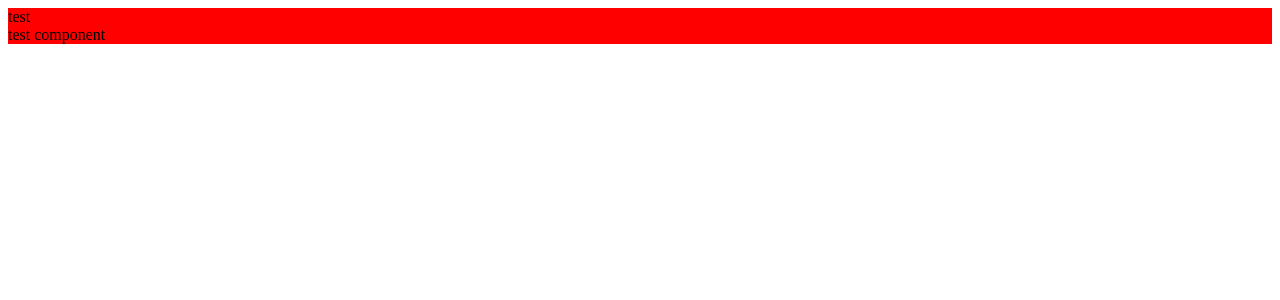
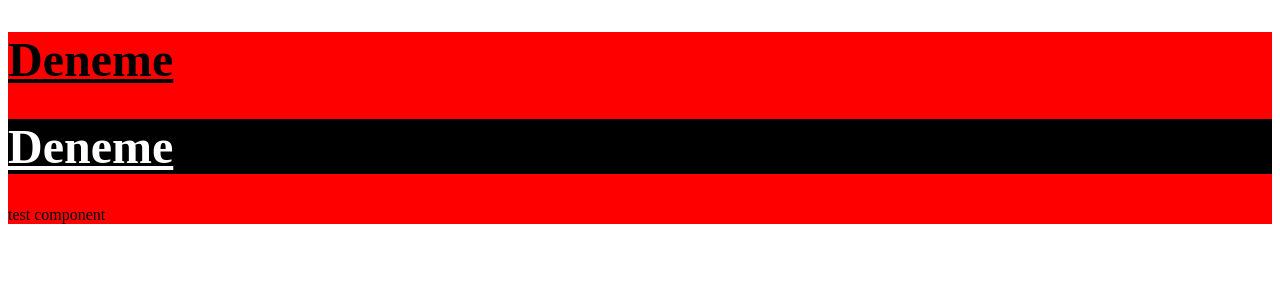
Before and after one commit to UTKUC3NGIZ/React-ile-Proje-Gelistirme, a React (Create React App) app: page / in a window 1280 px wide. Shown: the top 300 px of the page. Built offline with nearby package versions, Linux system fonts and the light colour scheme.

Commit message:
styled components

```diff
--- a/package.json
+++ b/package.json
@@ -9,6 +9,7 @@
     "react": "^18.2.0",
     "react-dom": "^18.2.0",
     "react-scripts": "5.0.1",
+    "styled-components": "^5.3.6",
     "web-vitals": "^2.1.4"
   },
   "scripts": {
--- a/src/App.js
+++ b/src/App.js
@@ -1,9 +1,13 @@
 import Test from "./Test";
+
 import styles from "./App.module.css";
+
+import { Title } from "./Components";
 function App() {
   return (
     <div className={styles.App}>
-      test
+      <Title>Deneme</Title>
+      <Title theme="dark">Deneme</Title>
       <Test />
     </div>
   );
--- /dev/null
+++ b/src/Components.js
@@ -0,0 +1,16 @@
+import styled, { css } from "styled-components";
+
+export const Title = styled.h1`
+  font-size: 3rem;
+  font-weight: 600;
+  text-decoration: underline;
+  ${(props) =>
+    props.theme === "dark" &&
+    css`
+      background: #000;
+      color: #fff;
+      &:hover{
+        background:blue;
+      }
+    `}
+`;
```
Also changed, not shown: 1 other file (tests, documents, lock files or other folders).
